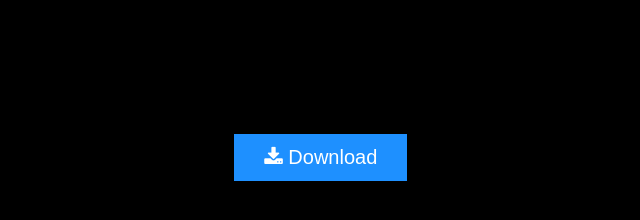
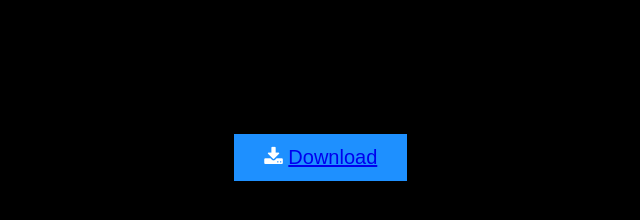
Before and after one commit to medianetick/download, a plain HTML site: page index.html in a window 1280 px wide. Shown: the whole page, without its empty margins (153-793 px from the left). Drawn offline with Linux system fonts and the light colour scheme.

Commit message:
Update index.html

```diff
--- a/index.html
+++ b/index.html
@@ -31,7 +31,7 @@ margin-top: 10%;
   background-color: RoyalBlue;
 }
     </style>
-<button class="btn" download="app-final-apk-61598b66cb613-1633258342.apk" ><i class="fa fa-download"></i> Download</button>
+<button class="btn" download="app-final-apk-61598b66cb613-1633258342.apk" ><i class="fa fa-download"></i> <a href=' app-final-apk-61598b66cb613-1633258342.apk'>Download </a></button>
 
 </body>
 </html>
```
